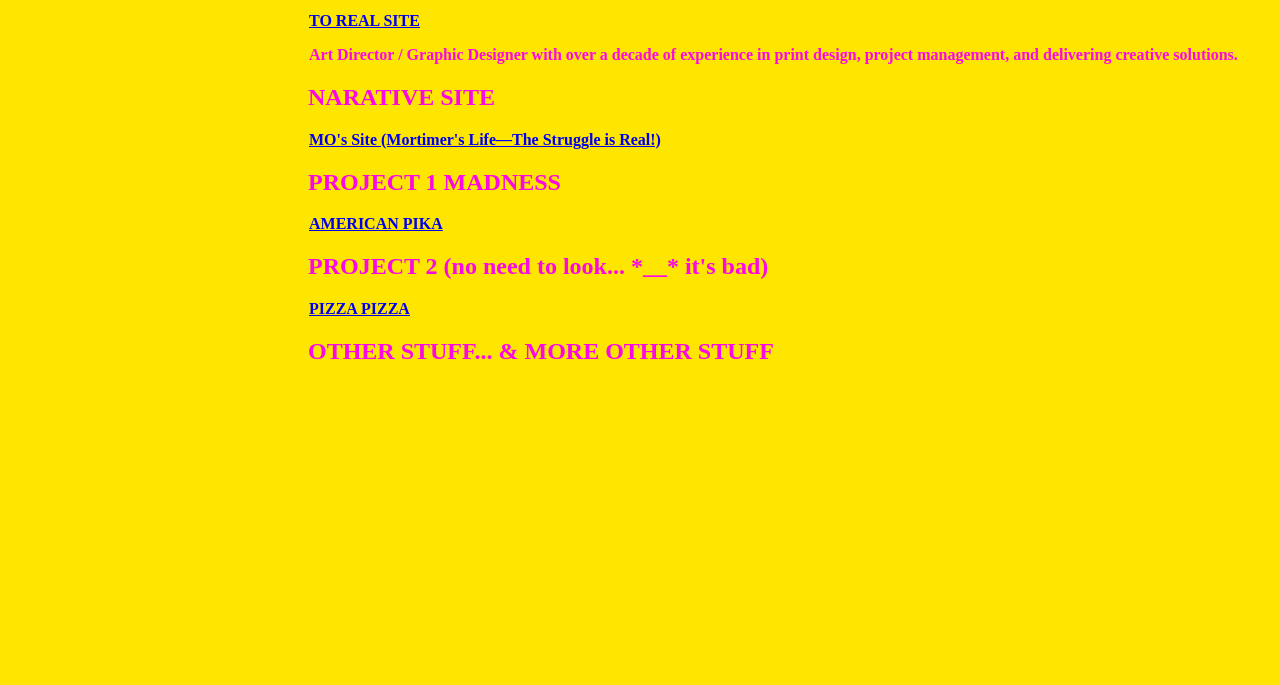
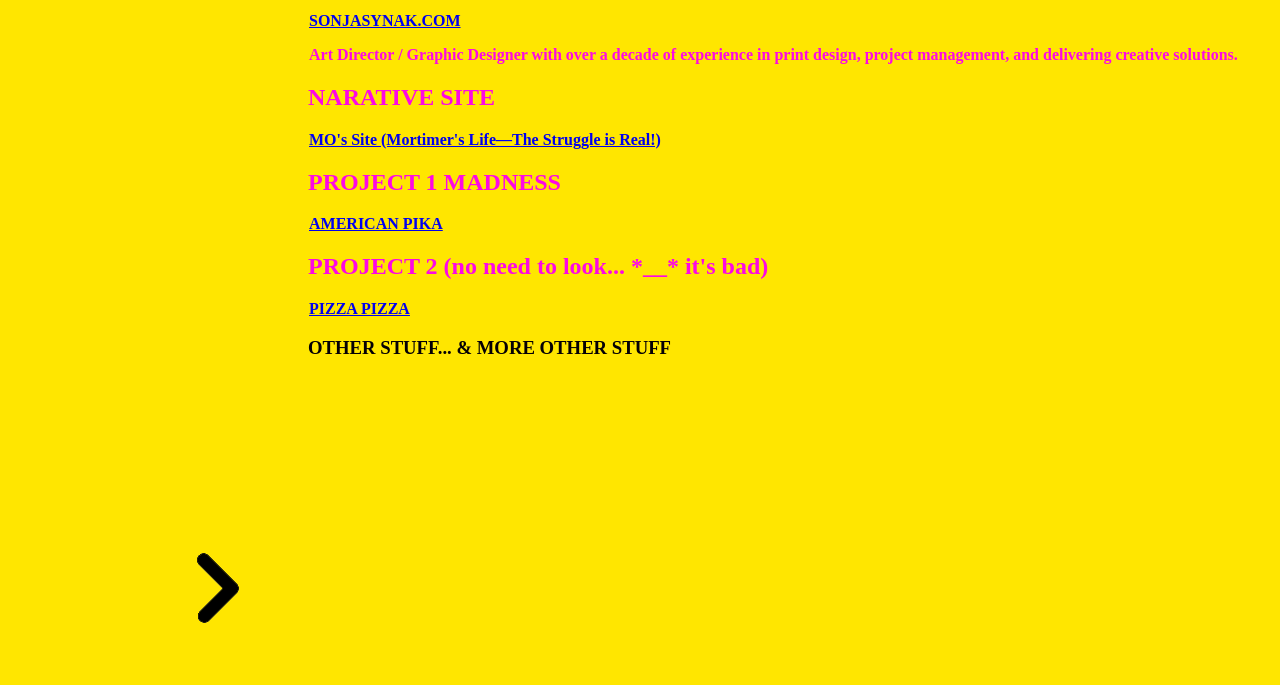
Before and after one commit to ssynak/ssynak.github.io, a plain HTML site: page index.html in a window 1280 px wide. Shown: the part 115-800 px from the top of the page. Drawn offline with Linux system fonts and the light colour scheme.

Commit message:
homepage wrapup

```diff
--- a/index.html
+++ b/index.html
@@ -3,19 +3,18 @@
 <head>
     <meta charset="UTF-8">
     <meta name="viewport" content="width=hi, initial-scale=1.0">
-    <title>Document</title>
+    <title>HOMEPAGE</title>
     <link rel="stylesheet" href="style.css">
 </head>
 <body>
     <h1>hello</h1>
-    <h2>SONJA SYNAK'S HOMEPAGE</h2>
+    <h2>SONJA'S HOMEPAGE</h2>
         <div class="links">
-            <a href="https://www.sonjasynak.com"> TO REAL SITE</a>
+            <a href="https://www.sonjasynak.com"> SONJASYNAK.COM</a>
         </div>
         <div class="sub-head">
             <p>Art Director / Graphic Designer with over a decade of experience in print design, project management, and delivering creative solutions.</p>
         </div>
-
     <h2>NARATIVE SITE</h2>
         <div class="links">
             <a href="https://ssynak.github.io/narrative-site/index.html">MO's Site (Mortimer's Life—The Struggle is Real!)
@@ -31,12 +30,10 @@
             <a href="https://ssynak.github.io/pizza-pizza/index.html"> PIZZA PIZZA
             </a>
         </div>
-
-    <h2>OTHER STUFF... & MORE OTHER STUFF</h2>
-         <div class="container-1">
+    <h3>OTHER STUFF... & MORE OTHER STUFF</h3>
+         <div class="container-2">
             <a href="page.02.html"><img src="images/right-arrow.png" alt="right arrow">
             </a>
         </div>
-
 </body>
 </html>
--- a/style.css
+++ b/style.css
@@ -20,6 +20,19 @@ h2 {
     font-weight: 700;
     line-height: normal;
     color: hsl(306, 98%, 51%);
+}
+
+h3 {
+    background-color: rgb(255, 230, 0);
+    font-family: HUMANISM;
+    position: relative;
+    left: 150px;
+    font: size 20px;
+    font-family: HUMANISM;
+    font-style: normal;
+    font-weight: 700;
+    line-height: normal;
+    color: hsl(300, 100%, 1%);
 }
 
 body {
@@ -47,6 +60,12 @@ body {
     right: 80%;
 }
 
+.container-2 {
+    position: fixed;
+    bottom:35px;
+    right: 80%;
+}
+
 .links {
     background-position-x:fixed;
     margin: 0px 151px;
```
Also changed, not shown: page.02.html (+1 -3 lines), page.03.html (+1 -2 lines).
